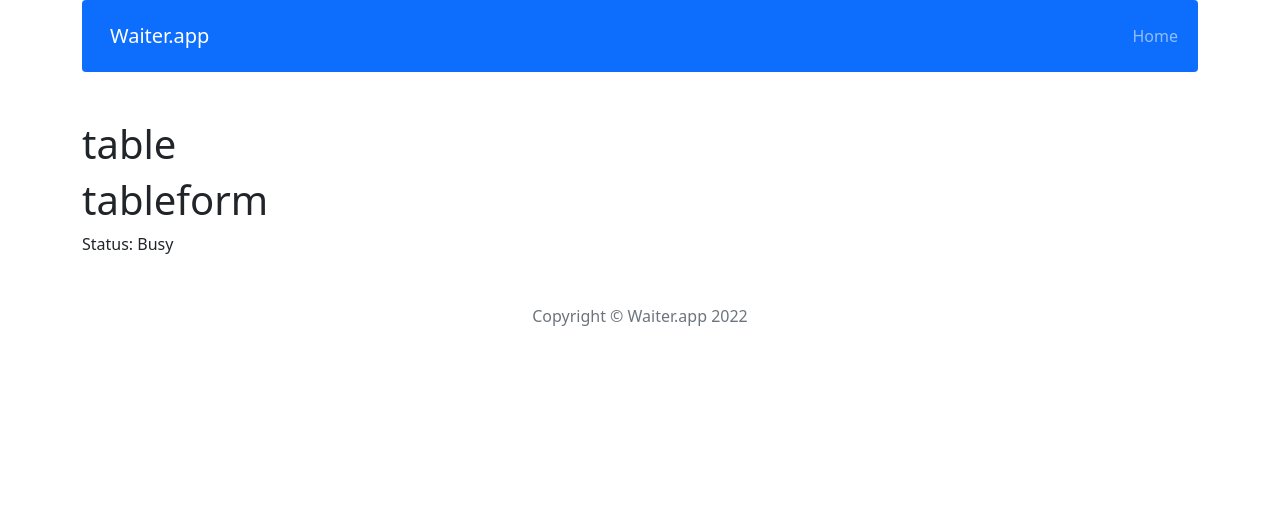
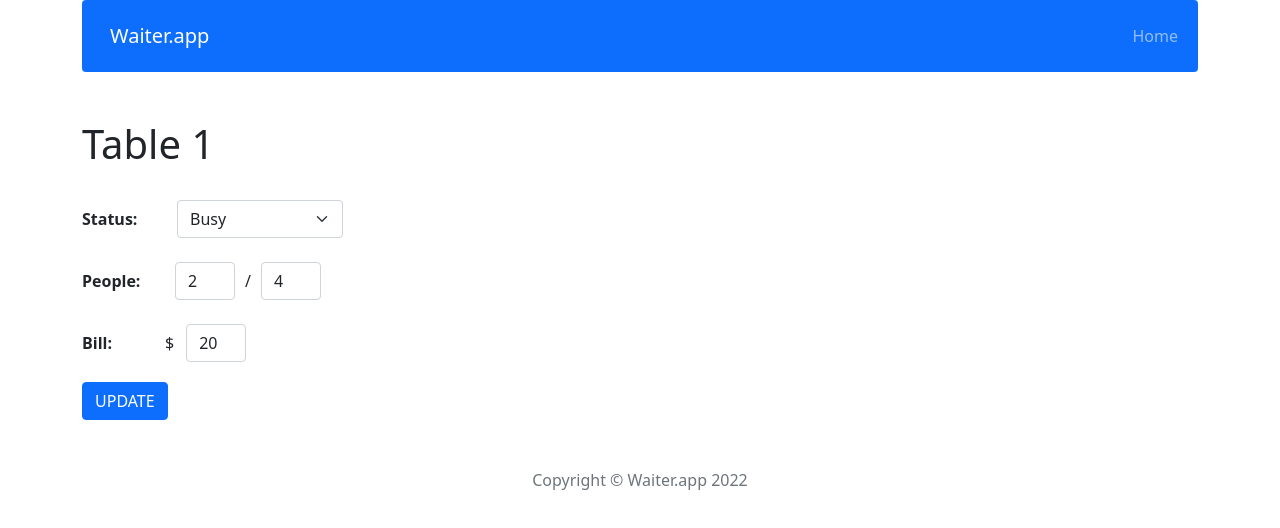
Before and after one commit to DmkMrw/waiterapp-react, a React (Create React App) app: page /table/1 in a window 1280 px wide. Shown: the top 528 px of the page. Built offline with nearby package versions, Linux system fonts and the light colour scheme.

Commit message:
Add functions Update, change variables

```diff
--- a/package.json
+++ b/package.json
@@ -19,6 +19,7 @@
     "redux-devtools-extension": "2.13.9",
     "redux-thunk": "2.4.0",
     "sass": "1.43.4",
+    "shortid": "^2.2.16",
     "web-vitals": "^2.1.4"
   },
   "scripts": {
--- a/src/components/features/TableForm/TableForm.js
+++ b/src/components/features/TableForm/TableForm.js
@@ -1,20 +1,101 @@
 import { useParams } from 'react-router'
 import { getTableById } from '../../../redux/tablesReducer';
 import { useSelector } from 'react-redux';
+import { useState } from 'react';
+import { Row, Col, Form, Button } from 'react-bootstrap';
+import { getAllStatuses } from '../../../redux/tablesReducer';
+import shortid from 'shortid';
+import { updateTable } from '../../../redux/tablesReducer';
+import { useDispatch } from 'react-redux';
+import { useNavigate } from 'react-router-dom';
 
-const TableForm = () => {
+
+const TableForm = ({actionText}) => {
 
      const { id } = useParams();
      console.log('table', id);
+     const dispatch = useDispatch();
+     const navigate = useNavigate();
 
-     const tableData = useSelector(state => getTableById(state, id))
+     const tableData = useSelector(state => getTableById(state, id));
+     const statuses = useSelector(getAllStatuses);
 
-     console.log('tabledata', tableData);
+     console.log('stat', statuses);
+
+     const [status, setStatus] = useState(tableData.status)
+     const [peopleAmount, setPeopleAmount] = useState(tableData.peopleAmount)
+     const [maxPeopleAmount, setMaxPeopleAmount] = useState(tableData.maxPeopleAmount)
+     const [bill, setBill] = useState(tableData.bill)
+
+     const handleSubmit = (e) => {
+          e.preventDefault();
+          dispatch(updateTable({ status, peopleAmount, maxPeopleAmount, bill, id }))
+          navigate(-1)
+     }
 
      return (
           <>
-               <h1>tableform</h1>
-               Status: {tableData.status}
+               <Row>
+                    <h1>Table {tableData.id}</h1>
+                    <Form onSubmit={handleSubmit}>
+                         <Form.Group>
+                              <Row className="mb-4 mt-4 d-flex align-items-center">
+                                   <Col md={1}>
+                                        <strong>Status:</strong>
+                                   </Col>
+                                   <Col md={2}>
+                                        <Form.Select id="statusSelect" onChange={(e) => setStatus(e.target.value)} value={status}>
+                                             {statuses.map(status => <option key={shortid()} value={status} >{status}</option>)}
+                                        </Form.Select>
+                                   </Col>
+                              </Row>
+                              {status !== 'Free' &&
+                                   <Row className="mb-4 mt-4 d-flex align-items-center">
+                                        <Col md={1}>
+                                             <strong>People:</strong>
+                                        </Col>
+                                        <Form.Control
+                                             className="pl-3"
+                                             style={{ width: '60px', marginLeft: '10px', marginRight: '10px' }}
+                                             type="number"
+                                             value={peopleAmount}
+                                             onChange={(e)=> setPeopleAmount(e.target.value)}
+                                        />
+                                        /
+                                        <Form.Control
+                                             className="pl-3"
+                                             style={{ width: '60px', marginLeft: '10px', marginRight: '10px' }}
+                                             type="number"
+                                             value={maxPeopleAmount}
+                                             onChange={(e)=> setMaxPeopleAmount(e.target.value)}
+                                        />
+                                   </Row>
+                              }
+                              {status !== 'Free' &&
+                                   <Row className={'d-flex align-items-center'}>
+                                        <Col md={1}>
+                                             <strong>Bill:</strong>
+                                        </Col>
+                                        $
+                                        <Col md={2}>
+                                             <Form.Control
+                                                  style={{ width: '60px', marginRight: '10px' }}
+                                                  type="number"
+                                                  placeholder="current bill"
+                                                  onChange={(e) => setBill(e.target.value)}
+                                                  value={bill}
+                                             />
+                                        </Col>
+                                   </Row>
+                              }
+                         </Form.Group>
+                         <Button as="input" value={'UPDATE'} type="submit" style={{ marginTop: '20px' }} />
+                    </Form>
+
+
+
+               </Row>
+
           </>
 
      );
--- a/src/components/pages/Table.js
+++ b/src/components/pages/Table.js
@@ -3,7 +3,6 @@ import TableForm from "../features/TableForm/TableForm";
 const Table = () => {
      return (
           <>
-               <h1>table</h1>
                <TableForm />
           </>
      );
--- a/src/redux/initialState.js
+++ b/src/redux/initialState.js
@@ -1,5 +1,5 @@
 const initialState = {
-     "tables": [
+     tables: [
                {
                "id": "1",
                "status": "Busy",
@@ -28,7 +28,9 @@ const initialState = {
                "maxPeopleAmount": 3,
                "bill": 0
           }
-     ]
+     ],
+
+     statuses: ["Free", "Busy", "Cleaning"]
 }
 
 export default initialState;
--- a/src/redux/store.js
+++ b/src/redux/store.js
@@ -2,9 +2,11 @@ import { createStore, combineReducers, compose, applyMiddleware } from 'redux';
 import thunk from 'redux-thunk';
 import initialState from './initialState';
 import tablesReducer from './tablesReducer';
+import statusesReducer from './statusesReducer';
 
 const subreducers = {
-     tables : tablesReducer
+     tables: tablesReducer,
+     statuses: statusesReducer
 }
 
 const reducer = combineReducers(subreducers);
--- a/src/redux/tablesReducer.js
+++ b/src/redux/tablesReducer.js
@@ -1,14 +1,22 @@
 //selectors
 
 export const getAllTables = (state) => state.tables;
-export const getTableById = ({tables}, tableId) => tables.find(table => table.id === tableId);
+export const getTableById = ({ tables }, tableId) => tables.find(table => table.id === tableId);
+export const getAllStatuses = (state) => state.statuses;
 
 // actions
 const createActionName = actionName => `app/tables/${actionName}`;
+const UPDATE_TABLE = createActionName('UPDATE_TABLES')
 
 // action creators
+
+export const updateTable = payload => ({type: UPDATE_TABLE, payload})
+
+
 const tablesReducer = (statePart = [], action) => {
      switch (action.type) {
+          case UPDATE_TABLE:
+               return statePart.map(table => (table.id === action.payload.id ? { ...table, ...action.payload } : table))
           default:
           return statePart;
      };
```
Also changed, not shown: 1 other file (tests, documents, lock files or other folders).
